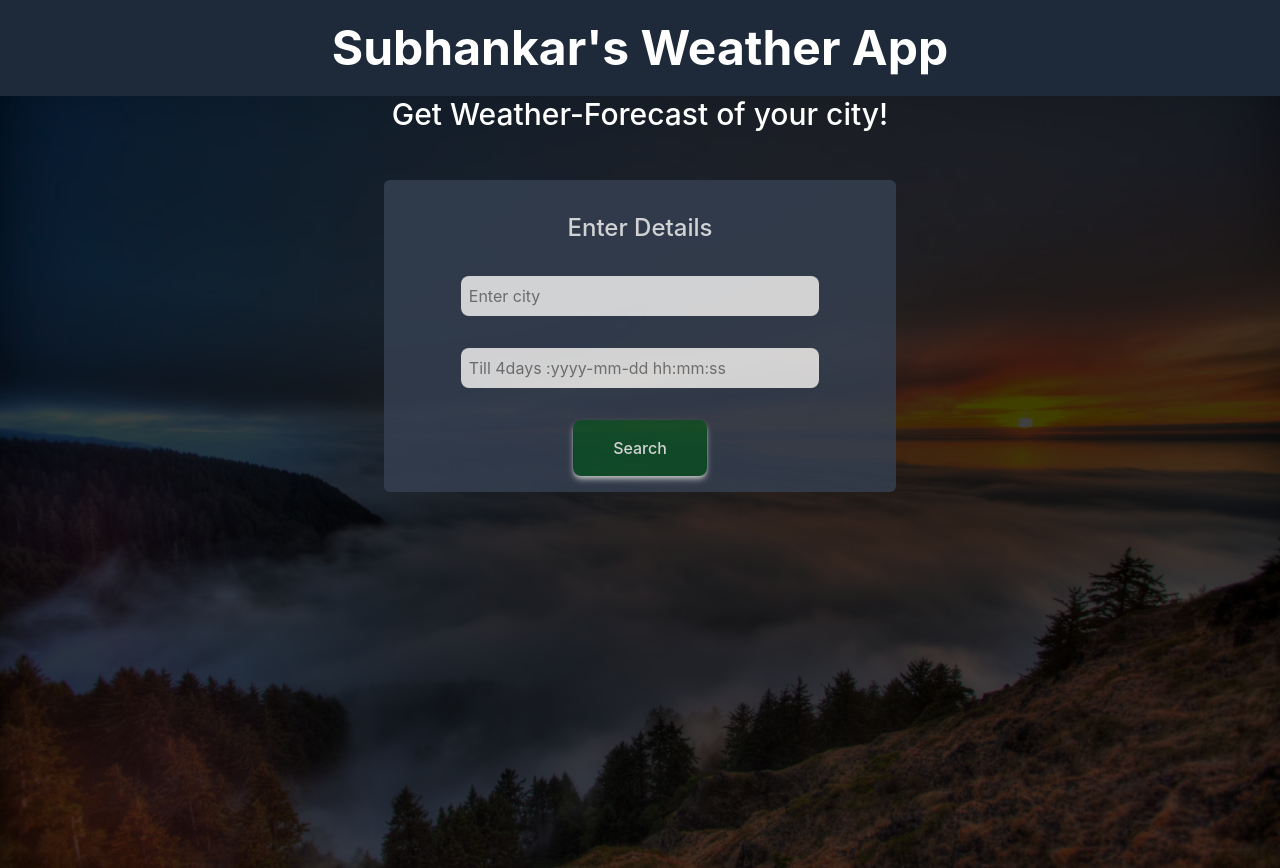
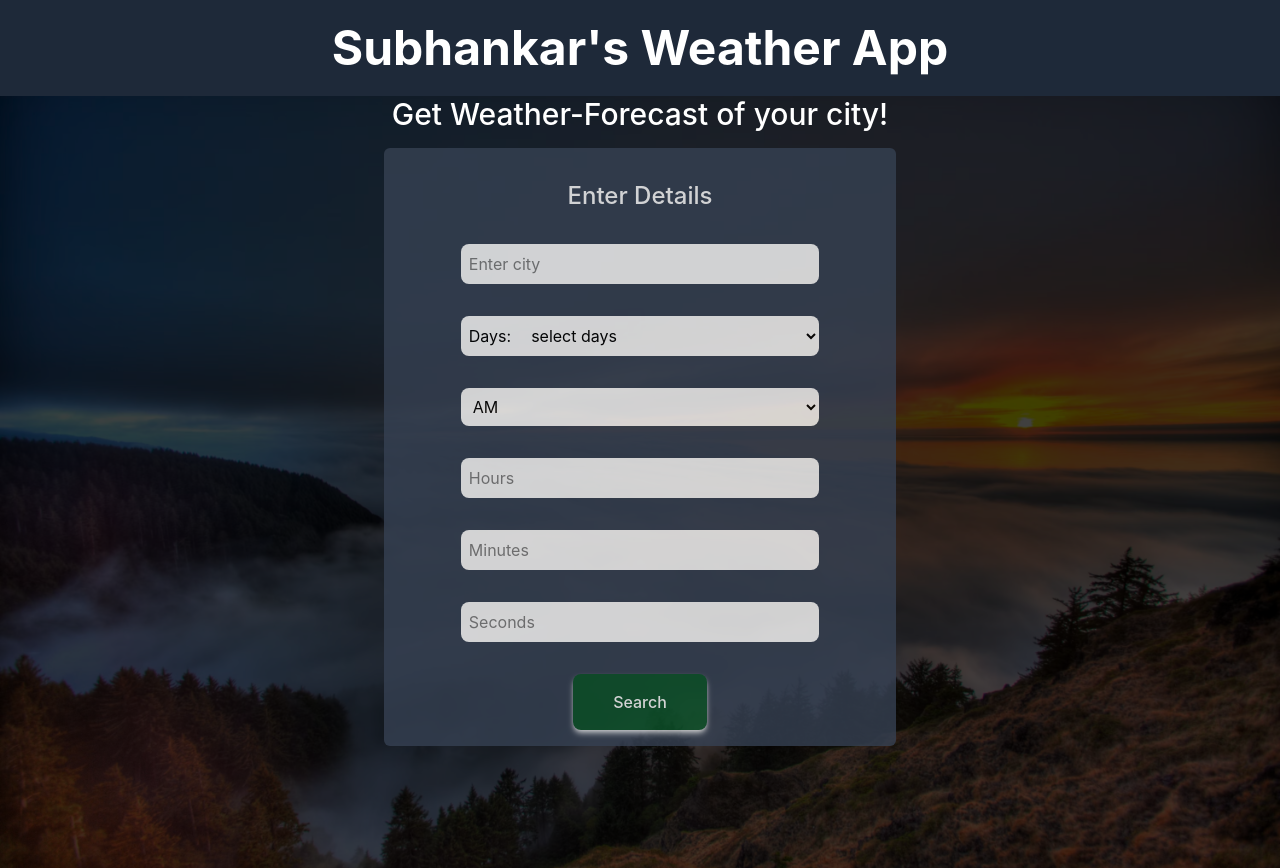
Before and after one commit to subhankar55/Weather-Forecast, a React (Vite) app in the folder Weather-Forecast/: page / in a window 1280 px wide. Shown: the top 868 px of the page. Built offline with nearby package versions, Linux system fonts and the light colour scheme.

Commit message:
some user friendly features added, errors debugged, drop down menus added

```diff
--- a/Weather-Forecast/src/pages/Home.jsx
+++ b/Weather-Forecast/src/pages/Home.jsx
@@ -10,21 +10,64 @@ export default function Home(){
 
   const [city,setCity] = useState("kolkata");
   const [dateTime,setDateTime] = useState("");
+  const [time,setTime] = useState("AM");
+  const [hours,setHours] = useState(0);
+  const [minutes,setMinutes] = useState(0);
+  const [seconds,setSeconds] = useState(0);
+
+
+
 
   const navigate = useNavigate();
+
   const handlecity = (e) =>{
     setCity(e.target.value);
   }
-  const handledate = (e) =>{
-    setDateTime(e.target.value);
+  const handledays = (e) =>{
+    const today = new Date();
+    let days = parseInt(e.target.value);
+    if(!days) days = 0;
+    today.setDate(today.getDate() + days);
+    setDateTime(today.toISOString());
+  }
+  const handletime = (e) =>{
+    setTime(e.target.value);
+  }
+  const handlehours = (e) =>{
+    let hr = parseInt(e.target.value);
+    if(time === "PM" && hr !== 12){
+      hr += 12;
+    }
+    if(time === "AM" && hr === 12){
+      hr = 0;
+    }
+    setHours(hr);
+  }
+
+  const handleminutes = (e) =>{
+    setMinutes(parseInt(e.target.value));
+  }
+  const handlesec = (e) =>{
+    setSeconds(parseInt(e.target.value));
   }
 
   const handlesubmit = async (e) =>{
 
     e.preventDefault();
+    const updatedDate = new Date(dateTime);
+    console.log(hours);
+    console.log(minutes);
+    console.log(seconds);
+    console.log(dateTime);
+    updatedDate.setHours(hours);
+    updatedDate.setMinutes(minutes);
+    updatedDate.setSeconds(seconds);
+    const finalDate = updatedDate.toISOString();
+    console.log(finalDate);
+
 
     try {
-      const result = await forecast(city.toLowerCase(),dateTime);
+      const result = await forecast(city.toLowerCase(),updatedDate);
 
       navigate("/weather",{
           state:{
@@ -51,10 +94,10 @@ export default function Home(){
             >
               <div className='absolute inset-0 py-[2em] bg-cover bg-black/75'></div>
               <div className="relative">
-                  <div className='text-center mb-[1em] text-white font-medium text-2xl md:text-3xl'>
+                  <div className='text-center mb-[0.5em] text-white font-medium text-2xl md:text-3xl'>
                     Get Weather-Forecast of your city!
                   </div>
-                  <div className='w-full md:w-[40%] bg-gray-700 opacity-80  mx-auto rounded-md pt-[2em] overflow-y-auto mt-[3em] md:mt[1em]'>
+                  <div className='w-full md:w-[40%] bg-gray-700 opacity-80  mx-auto rounded-md pt-[2em] overflow-y-auto mt-[1em] md:mt[0.5em]'>
                     <h3 className='text-center text-white text-xl md:text-2xl font-medium'>
                       Enter Details
                     </h3>
@@ -69,12 +112,51 @@ export default function Home(){
                       className='bg-white w-[90%] md:w-[70%] block mx-auto my-[2em] border-gray-400 rounded-lg p-[0.5em] outline-none'
                       onChange={handlecity}
                       />
+                      <div className="flex justify-center w-full">
+                        <div className="flex w-[90%] md:w-[70%]">
+                        <label htmlFor="days" className=" rounded-l-lg bg-white p-[0.5em]">Days:</label>
+                        <select
+                        name="days"
+                        id="days"
+                        className='bg-white w-full border-gray-400 rounded-r-lg p-[0.5em] outline-none'
+                        onChange={handledays}
+                        >
+                        <option value="" disabled selected>select days</option>
+                        <option value="0">0</option>
+                        <option value="1">1</option>
+                        <option value="2">2</option>
+                        <option value="3">3</option>
+                        </select>
+                        </div>
+
+                      </div>
+
+
+                      <label htmlFor="time"></label>
+                      <select
+                       name="time"
+                       id="time"
+                       className='bg-white w-[90%] md:w-[70%] block mx-auto my-[2em] border-gray-400 rounded-lg p-[0.5em] outline-none'
+                       onChange={handletime}
+                       >
+                        <option  value="AM">AM</option>
+                        <option value="PM">PM</option>
+                      </select>
                       <input type="text"
-                      placeholder='Till 4days :yyyy-mm-dd hh:mm:ss'
+                      placeholder='Hours'
                       className='bg-white w-[90%] md:w-[70%] block mx-auto my-[2em] border-gray-400 rounded-lg p-[0.5em] outline-none'
-                      onChange={handledate}
+                      onChange={handlehours}
                       />
-
+                      <input type="text"
+                      placeholder='Minutes'
+                      className='bg-white w-[90%] md:w-[70%] block mx-auto my-[2em] border-gray-400 rounded-lg p-[0.5em] outline-none'
+                      onChange={handleminutes}
+                      />
+                      <input type="text"
+                      placeholder='Seconds'
+                      className='bg-white w-[90%] md:w-[70%] block mx-auto my-[2em] border-gray-400 rounded-lg p-[0.5em] outline-none'
+                      onChange={handlesec}
+                      />
                       <button
                       type='submit'
                       className='block mx-auto my-[1em] py-[1em] px-[2.5em] rounded-lg shadow-md shadow-white/80 bg-green-900 text-center text-white font-medium hover:bg-green-700 cursor-pointer'
```
